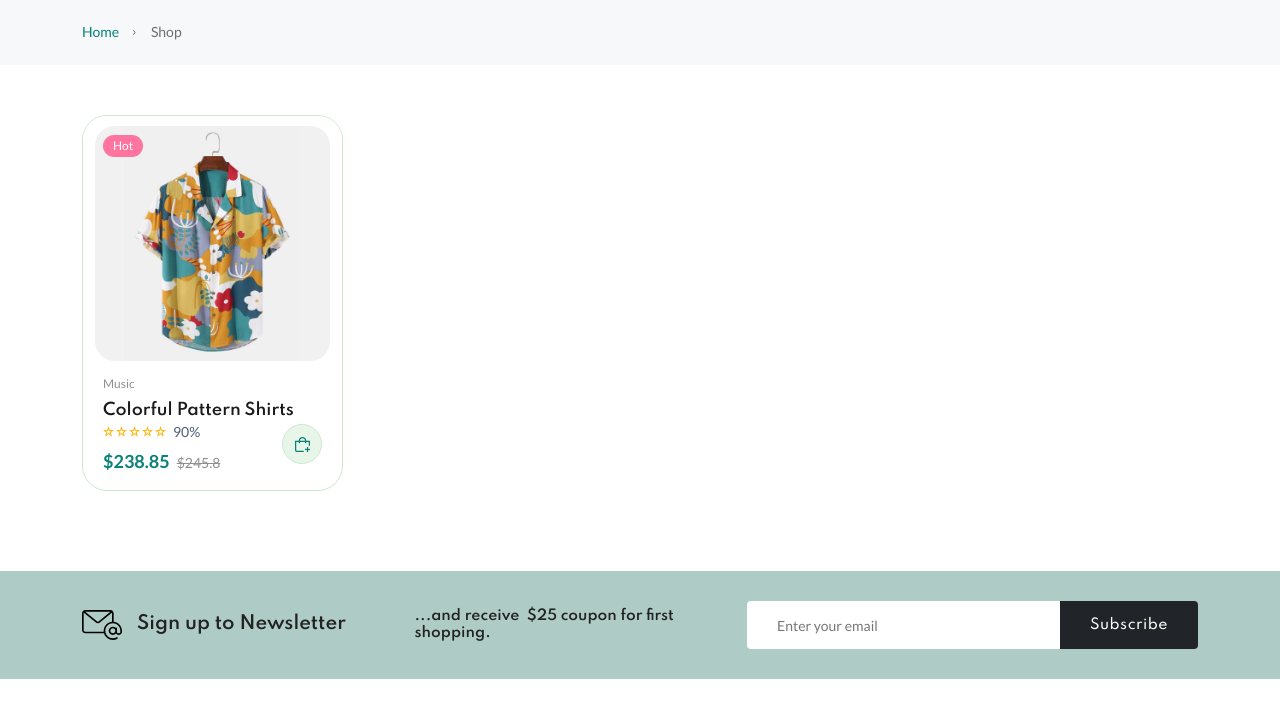
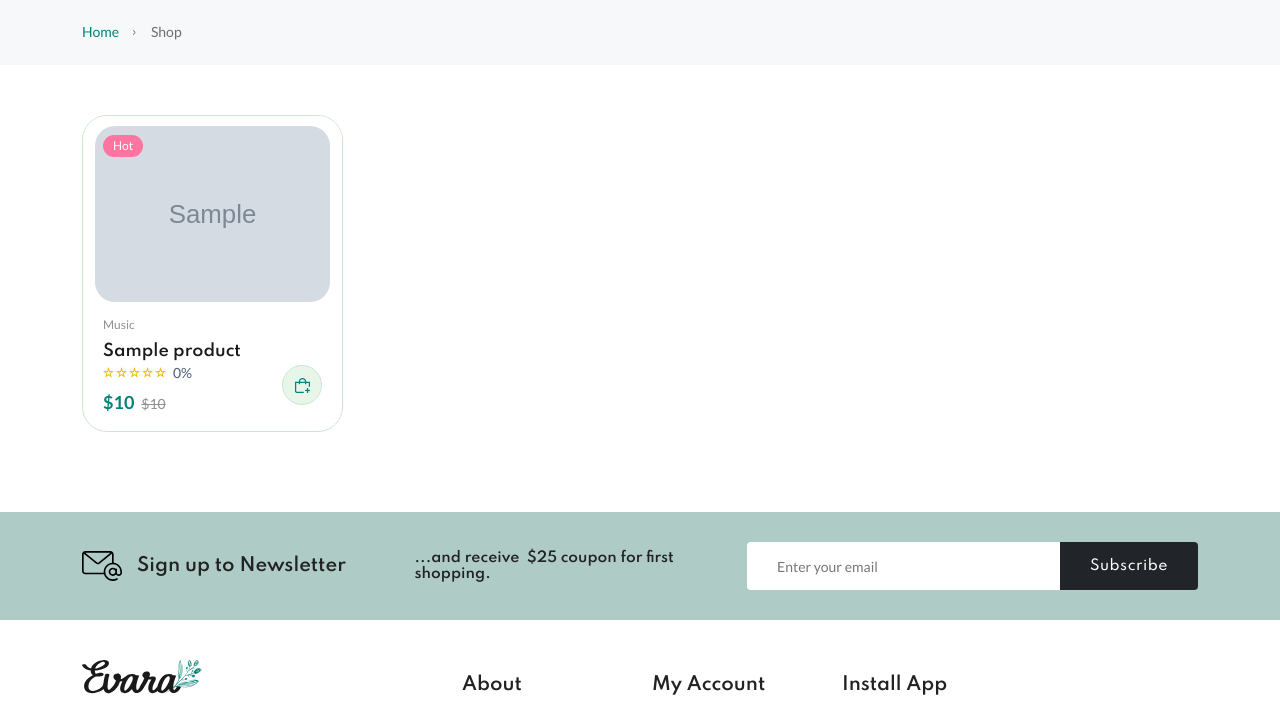
Before and after one commit to datkingvn/Ecommerce-Project, a Node server app: page /products/ in a window 1280 px wide. Shown: the part 177-889 px from the top of the page. Run offline with Node 20, Linux system fonts and the light colour scheme; tables that the repository leaves empty hold one stand-in row (values such as "Sample post"); grey boxes marked "Sample" are stand-in pictures; some libraries are stand-ins or nearby versions; some web fonts are replaced.

Commit message:
UI Client Products

```diff
--- a/controllers/client/product.controller.js
+++ b/controllers/client/product.controller.js
@@ -1,5 +1,15 @@
-module.exports.index = (req, res) => {
+const Product = require('../../models/product.model')
+
+module.exports.index = async (req, res) => {
+    const products = await Product.find({status: "active", deleted: false})
+
+    const newProducts = products.map((item => {
+        item.priceNew = (item.price * (100 - item.discountPercentage) / 100).toFixed(0)
+        return item
+    }))
+    console.log(products)
     res.render('client/pages/products/index.pug', {
-        pageTitle: "List Products"
+        pageTitle: "List Products",
+        products: newProducts
     })
 }
--- a/views/client/pages/products/index.pug
+++ b/views/client/pages/products/index.pug
@@ -13,33 +13,34 @@ block main
                 .row
                     .col-lg-12
                         .row.product-grid-3
-                            .col-lg-3.col-md-4
-                                .product-cart-wrap.mb-30
-                                    .product-img-action-wrap
-                                        .product-img.product-img-zoom
-                                            a(href='shop-product-right.html')
-                                                img.default-img(src='images/product-2-1.jpg' alt='')
-                                                img.hover-img(src='images/product-2-2.jpg' alt='')
-                                        .product-action-1
-                                            a.action-btn.hover-up(aria-label='Quick view' data-bs-toggle='modal' data-bs-target='#quickViewModal')
-                                                i.fi-rs-search
-                                            a.action-btn.hover-up(aria-label='Add To Wishlist' href='shop-wishlist.html')
-                                                i.fi-rs-heart
-                                            a.action-btn.hover-up(aria-label='Compare' href='shop-compare.html')
-                                                i.fi-rs-shuffle
-                                        .product-badges.product-badges-position.product-badges-mrg
-                                            span.hot Hot
-                                    .product-content-wrap
-                                        .product-category
-                                            a(href='shop-grid-right.html') Music
-                                        h2
-                                            a(href='shop-product-right.html') Colorful Pattern Shirts
-                                        .rating-result(title='90%')
-                                            span
-                                                span 90%
-                                        .product-price
-                                            span $238.85
-                                            span.old-price $245.8
-                                        .product-action-1.show
-                                            a.action-btn.hover-up(aria-label='Add To Cart' href='shop-cart.html')
-                                                i.fi-rs-shopping-bag-add
+                            each item in products
+                                .col-lg-3.col-md-4
+                                    .product-cart-wrap.mb-30
+                                        .product-img-action-wrap
+                                            .product-img.product-img-zoom
+                                                a(href='shop-product-right.html')
+                                                    img.default-img(src=item.thumbnail alt=item.title)
+                                                    img.hover-img(src=item.thumbnail_hover alt=item.title)
+                                            .product-action-1
+                                                a.action-btn.hover-up(aria-label='Quick view' data-bs-toggle='modal' data-bs-target='#quickViewModal')
+                                                    i.fi-rs-search
+                                                a.action-btn.hover-up(aria-label='Add To Wishlist' href='shop-wishlist.html')
+                                                    i.fi-rs-heart
+                                                a.action-btn.hover-up(aria-label='Compare' href='shop-compare.html')
+                                                    i.fi-rs-shuffle
+                                            .product-badges.product-badges-position.product-badges-mrg
+                                                span.hot Hot
+                                        .product-content-wrap
+                                            .product-category
+                                                a(href='shop-grid-right.html') Music
+                                            h2
+                                                a(href='shop-product-right.html') #{item.title}
+                                            .rating-result(title=item.discountPercentage)
+                                                span
+                                                    span #{item.discountPercentage}%
+                                            .product-price
+                                                span $#{item.priceNew}
+                                                span.old-price $#{item.price}
+                                            .product-action-1.show
+                                                a.action-btn.hover-up(aria-label='Add To Cart' href='shop-cart.html')
+                                                    i.fi-rs-shopping-bag-add
```
